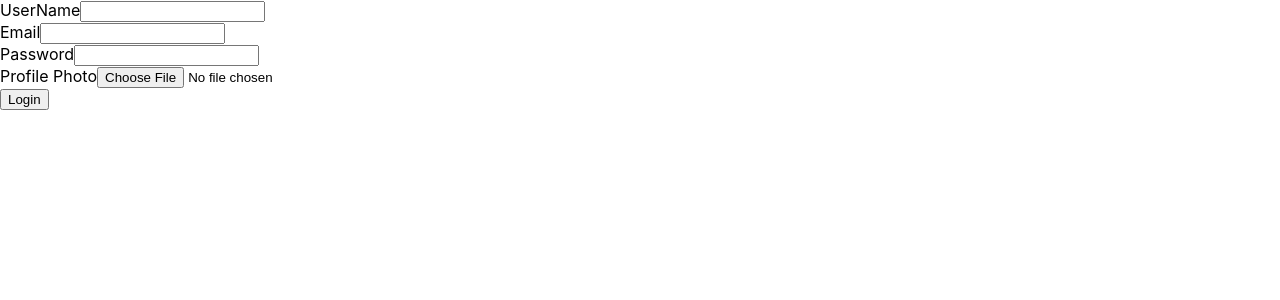
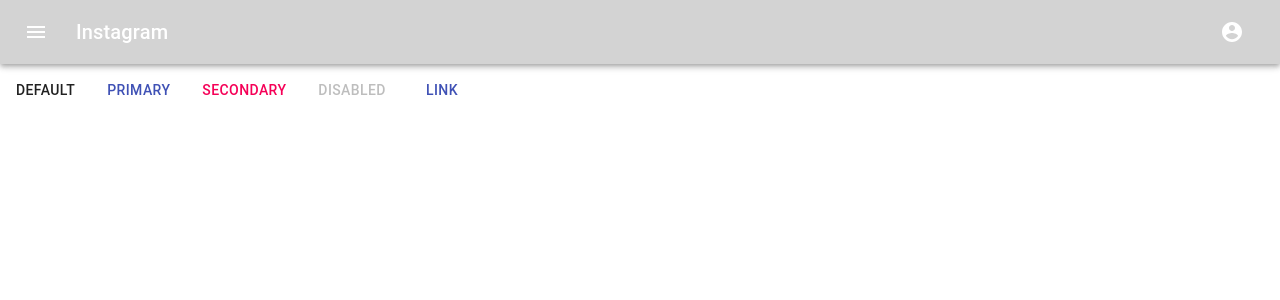
Before and after one commit to goelabhishek694/Reels, a React (Create React App) app: page / in a window 1280 px wide. Shown: the top 300 px of the page. Built offline with nearby package versions, Linux system fonts and the light colour scheme; no server answers.

Commit message:
materialUI poc

```diff
--- a/package.json
+++ b/package.json
@@ -3,6 +3,8 @@
   "version": "0.1.0",
   "private": true,
   "dependencies": {
+    "@material-ui/core": "^4.12.1",
+    "@material-ui/icons": "^4.11.2",
     "@testing-library/jest-dom": "^5.14.1",
     "@testing-library/react": "^11.2.7",
     "@testing-library/user-event": "^12.8.3",
--- a/src/App.js
+++ b/src/App.js
@@ -1,11 +1,14 @@
 import './App.css';
 import AuthProvider from './Context/AuthProvider';
 import Signup from './Components/Signup';
+import Main from './MaterialUI/Main';
 function App() {
   return (
-   <AuthProvider>
-     <Signup/>
-   </AuthProvider>
+  //  <AuthProvider>
+
+  //    <Signup/>
+  //  </AuthProvider>
+  <Main/>
   );
 }
 
--- /dev/null
+++ b/src/MaterialUI/Buttons.js
@@ -0,0 +1,27 @@
+import React from 'react';
+import { makeStyles } from '@material-ui/core/styles';
+import Button from '@material-ui/core/Button';
+
+const useStyles = makeStyles((theme) => ({
+  root: {
+    '& > *': {
+      margin: theme.spacing(1),
+    },
+  },
+}));
+
+export default function Buttons() {
+  const classes = useStyles();
+
+  return (
+    <div className={classes.root}>
+      <Button>Default</Button>
+      <Button color="primary">Primary</Button>
+      <Button color="secondary">Secondary</Button>
+      <Button disabled>Disabled</Button>
+      <Button href="#text-buttons" color="primary">
+        Link
+      </Button>
+    </div>
+  );
+}
--- /dev/null
+++ b/src/MaterialUI/Main.js
@@ -0,0 +1,13 @@
+import React from 'react'
+import Navbar from './Navbar'
+import Buttons from './Buttons'
+function Main() {
+    return (
+        <div>
+            <Navbar/>
+            <Buttons/>
+        </div>
+    )
+}
+
+export default Main
--- /dev/null
+++ b/src/MaterialUI/Navbar.js
@@ -0,0 +1,94 @@
+import React from 'react';
+import { makeStyles } from '@material-ui/core/styles';
+import AppBar from '@material-ui/core/AppBar';
+import Toolbar from '@material-ui/core/Toolbar';
+import Typography from '@material-ui/core/Typography';
+import IconButton from '@material-ui/core/IconButton';
+import MenuIcon from '@material-ui/icons/Menu';
+import AccountCircle from '@material-ui/icons/AccountCircle';
+import Switch from '@material-ui/core/Switch';
+import FormControlLabel from '@material-ui/core/FormControlLabel';
+import FormGroup from '@material-ui/core/FormGroup';
+import MenuItem from '@material-ui/core/MenuItem';
+import Menu from '@material-ui/core/Menu';
+
+const useStyles = makeStyles((theme) => ({
+  root: {
+    flexGrow: 1,
+  },
+  menuButton: {
+    marginRight: theme.spacing(2),
+  },
+  title: {
+    flexGrow: 1,
+  },
+  toolbar:{
+    backgroundColor:"lightgray"
+  }
+}));
+
+export default function Navbar() {
+  const classes = useStyles();
+  const [auth, setAuth] = React.useState(true);
+  const [anchorEl, setAnchorEl] = React.useState(null);
+  const open = Boolean(anchorEl);
+
+  const handleChange = (event) => {
+    setAuth(event.target.checked);
+  };
+
+  const handleMenu = (event) => {
+    setAnchorEl(event.currentTarget);
+  };
+
+  const handleClose = () => {
+    setAnchorEl(null);
+  };
+
+  return (
+    <div className={classes.root}>
+
+      <AppBar position="static">
+        <Toolbar className={classes.toolbar}>
+          <IconButton edge="start" className={classes.menuButton} color="inherit" aria-label="menu">
+            <MenuIcon />
+          </IconButton>
+          <Typography variant="h6" className={classes.title}>
+            Instagram
+          </Typography>
+          {auth && (
+            <div>
+              <IconButton
+                aria-label="account of current user"
+                aria-controls="menu-appbar"
+                aria-haspopup="true"
+                onClick={handleMenu}
+                color="inherit"
+              >
+                <AccountCircle />
+              </IconButton>
+              <Menu
+                id="menu-appbar"
+                anchorEl={anchorEl}
+                anchorOrigin={{
+                  vertical: 'top',
+                  horizontal: 'right',
+                }}
+                keepMounted
+                transformOrigin={{
+                  vertical: 'top',
+                  horizontal: 'right',
+                }}
+                open={open}
+                onClose={handleClose}
+              >
+                <MenuItem onClick={handleClose}>Profile</MenuItem>
+                <MenuItem onClick={handleClose}>My account</MenuItem>
+              </Menu>
+            </div>
+          )}
+        </Toolbar>
+      </AppBar>
+    </div>
+  );
+}
```
Also changed, not shown: 1 other file (tests, documents, lock files or other folders).
